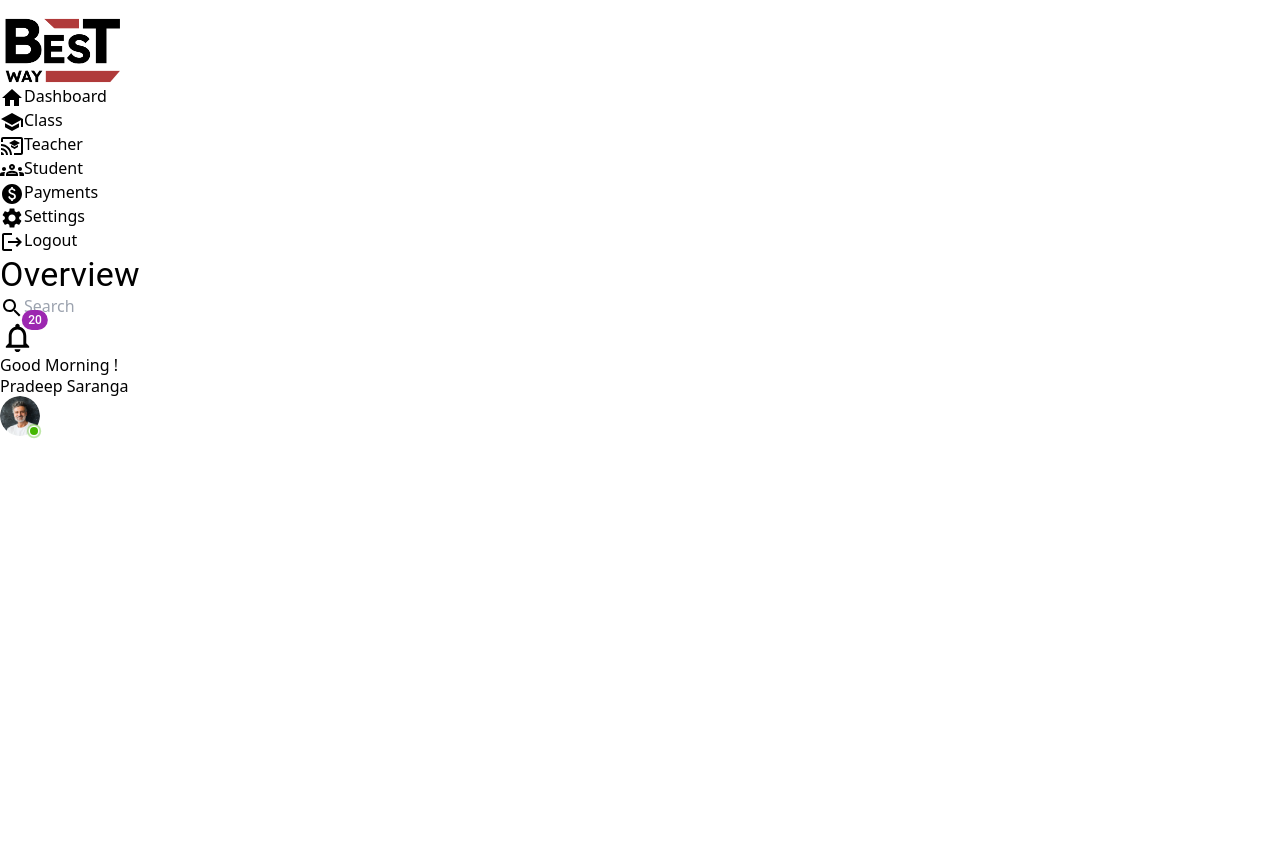
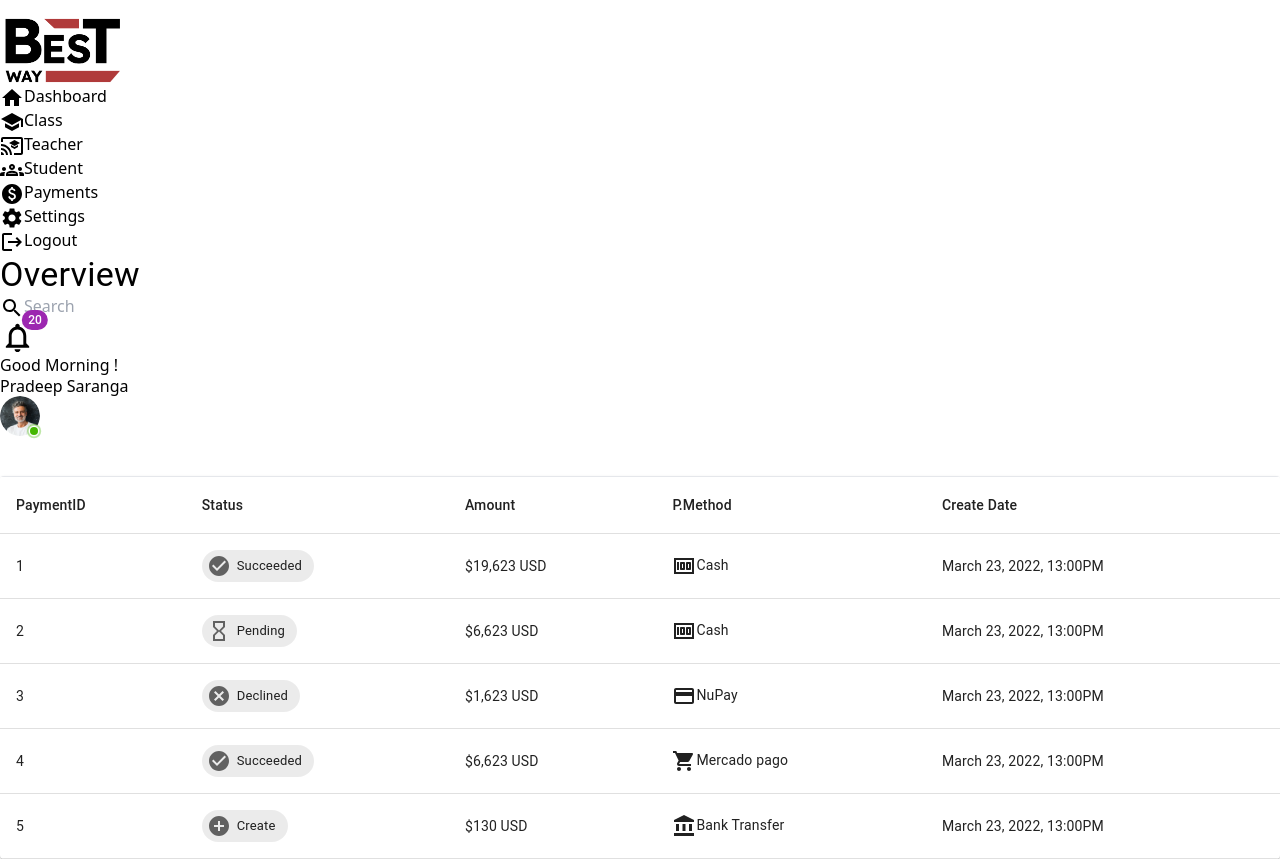
Before and after one commit to RAKITHA-AMADITHYA/LMS-React, a React (Vite) app in the folder lms-frontend/: page /admin/payments in a window 1280 px wide. Before the commit the page ends 800 px from the top, so only its background shows below. Built offline with nearby package versions, Linux system fonts and the light colour scheme.

Commit message:
created payments page

```diff
--- a/lms-frontend/src/pages/Admin/payment/AdminPayment.jsx
+++ b/lms-frontend/src/pages/Admin/payment/AdminPayment.jsx
@@ -1,12 +1,94 @@
-import React from 'react'
-
+import React from 'react';
+import { Grid, Table, TableBody, TableCell, TableContainer, TableHead, TableRow, Chip, Paper } from '@mui/material';
+import CashIcon from '@mui/icons-material/Money';
+import NuPayIcon from '@mui/icons-material/Payment';
+import MercadoPagoIcon from '@mui/icons-material/ShoppingCart';
+import BankTransferIcon from '@mui/icons-material/AccountBalance';
+import CheckCircleIcon from '@mui/icons-material/CheckCircle';
+import HourglassEmptyIcon from '@mui/icons-material/HourglassEmpty';
+import CancelIcon from '@mui/icons-material/Cancel';
+import AddCircleIcon from '@mui/icons-material/AddCircle';
 
 function AdminPayment() {
+  const data = [
+    { id: '1', name: 'John Doe', status: 'Succeeded', amount: '$19,623 USD', paymentmethod: 'Cash', createdate: 'March 23, 2022, 13:00PM' },
+    { id: '2', name: 'John Doe', status: 'Pending', amount: '$6,623 USD', paymentmethod: 'Cash', createdate: 'March 23, 2022, 13:00PM' },
+    { id: '3', name: 'John Doe', status: 'Declined', amount: '$1,623 USD', paymentmethod: 'NuPay', createdate: 'March 23, 2022, 13:00PM' },
+    { id: '4', name: 'John Doe', status: 'Succeeded', amount: '$6,623 USD', paymentmethod: 'Mercado pago', createdate: 'March 23, 2022, 13:00PM' },
+    { id: '5', name: 'John Doe', status: 'Create', amount: '$130 USD', paymentmethod: 'Bank Transfer', createdate: 'March 23, 2022, 13:00PM' },
+  ];
+
+  const getStatusData = (status) => {
+      switch (status) {
+        case 'Succeeded':
+          return { bgColor: 'bg-green-500', icon: <CheckCircleIcon className='text-green-600' /> };
+        case 'Pending':
+          return { bgColor: 'bg-yellow-500', icon: <HourglassEmptyIcon className='text-yellow-600' /> };
+        case 'Declined':
+          return { bgColor: 'bg-red-500', icon: <CancelIcon className='text-red-600' /> };
+        case 'Create':
+          return { bgColor: 'bg-blue-500', icon: <AddCircleIcon className='text-blue-600' /> };
+        default:
+          return { bgColor: 'bg-gray-500', icon: null };
+      }
+    };
+
+  const getPaymentMethodIcon = (paymentMethod) => {
+    switch (paymentMethod) {
+      case 'Cash':
+        return <CashIcon className='text-green-600' />;
+      case 'NuPay':
+        return <NuPayIcon   className='text-purple-600' />;
+      case 'Mercado pago':
+        return <MercadoPagoIcon  className='text-blue-600' />;
+      case 'Bank Transfer':
+        return <BankTransferIcon  className='text-orange-600'/>;
+      default:
+        return null;
+    }
+  };
+
   return (
-    <div className='bg-slate-400 h-screen'>
-
+    <div className='h-screen m-5 justify-center'>
+      <Grid item lg={12} md={12} sm={12} xs={12} display={'flex'} justifyContent={'center'} mt={5}>
+        <TableContainer component={Paper} className="bg-gray-100">
+          <Table className="min-w-full">
+            <TableHead>
+              <TableRow className="bg-gray-200">
+                <TableCell className="font-semibold">PaymentID</TableCell>
+                <TableCell className="font-semibold">Status</TableCell>
+                <TableCell className="font-semibold">Amount</TableCell>
+                <TableCell className="font-semibold">P.Method</TableCell>
+                <TableCell className="font-semibold">Create Date</TableCell>
+              </TableRow>
+            </TableHead>
+            <TableBody>
+              {data.map((row) => (
+                <TableRow key={row.id} className="hover:bg-gray-200">
+                  <TableCell>{row.id}</TableCell>
+                  <TableCell>
+                    <Chip
+                      label={row.status}
+                      className={`px-2 py-1 rounded-full text-white ${getStatusData(row.status).bgColor}`}
+                      icon={getStatusData(row.status).icon}
+                    />
+                  </TableCell>
+                  <TableCell>{row.amount}</TableCell>
+                  <TableCell>
+                    <div className="flex items-center">
+                      {getPaymentMethodIcon(row.paymentmethod)}
+                      <span className="ml-2">{row.paymentmethod}</span>
+                    </div>
+                  </TableCell>
+                  <TableCell>{row.createdate}</TableCell>
+                </TableRow>
+              ))}
+            </TableBody>
+          </Table>
+        </TableContainer>
+      </Grid>
     </div>
-  )
+  );
 }
 
-export default AdminPayment
+export default AdminPayment;
--- a/lms-frontend/src/pages/Admin/teacher/AdminNewTeacher.jsx
+++ b/lms-frontend/src/pages/Admin/teacher/AdminNewTeacher.jsx
@@ -1,26 +1,54 @@
-import React from 'react'
-import CardNewAdding from '../../../components/CardNewAdding'
-import { Box, Grid } from '@mui/material'
-import TeacherStudentCard from '../../../components/TeacherStudentCard'
+import React, { useState } from 'react';
+import { Box, Grid, TextField } from '@mui/material';
+import CardNewAdding from '../../../components/CardNewAdding';
+import TeacherStudentCard from '../../../components/TeacherStudentCard';
+import RegisterModal from '../../../components/RegisterModal'; // Assuming RegisterModal is in the same directory
 
 function AdminNewTeacher() {
+  const [openModal, setOpenModal] = useState(false);
+
+  const handleOpenModal = () => {
+    setOpenModal(true);
+  };
+
+  const handleCloseModal = () => {
+    setOpenModal(false);
+  };
+
   return (
     <div className='h-screen'>
-      <CardNewAdding
-        name="New Teacher"
-      />
+      <CardNewAdding name="New Teacher" onClick={handleOpenModal} />
 
       <Box sx={{ maxHeight: '400px', overflowY: 'auto' }}>
-
         <Grid container direction="row" rowSpacing={2} columnSpacing={2}>
           <TeacherStudentCard/>
           <TeacherStudentCard/>
-
-
         </Grid>
       </Box>
+
+      <RegisterModal open={openModal} onClose={handleCloseModal}
+        description="Fill the form to register a new teacher"
+      title="New Teacher">
+         <Box
+      component="form"
+      sx={{
+        '& > :not(style)': { m: 1, width: '30ch' },
+      }}
+      noValidate
+      autoComplete="on"
+    >
+
+      <TextField id="outlined-basic" label="First Name" variant="outlined" />
+      <TextField id="outlined-basic" label="Last Name" variant="outlined" />
+      <TextField id="outlined-basic" label="Email" variant="outlined" />
+      <TextField id="outlined-basic" label="Phone" variant="outlined" />
+      <TextField id="outlined-basic" label="Gender" variant="outlined" />
+      <TextField id="outlined-basic" label="NIC" variant="outlined" />
+
+    </Box>
+      </RegisterModal>
     </div>
-  )
+  );
 }
 
-export default AdminNewTeacher
+export default AdminNewTeacher;
```
